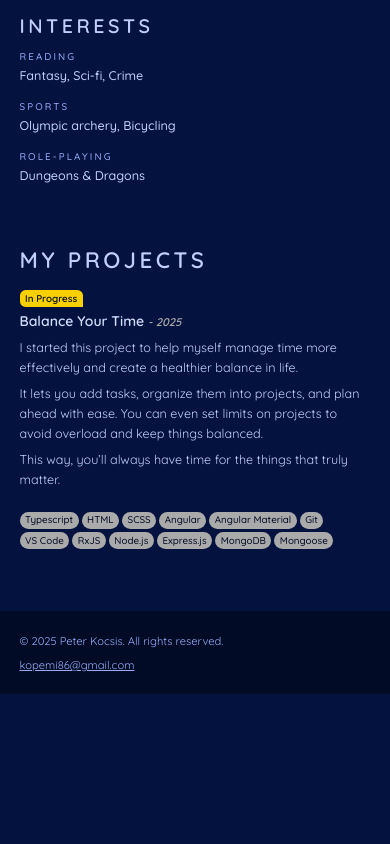
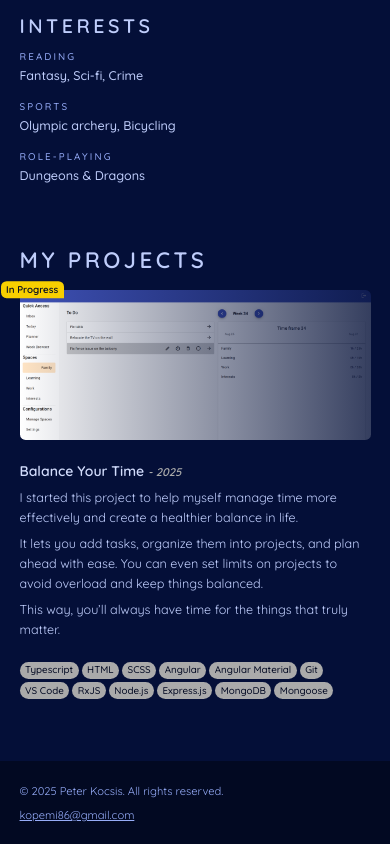
Before and after one commit to PeterKocsis/personal-page, a website: page index.html in a window 390 px wide. Shown: the part 3288-4132 px from the top of the page. Before the commit the page ends 3982 px from the top, so only its background shows below. Drawn offline with nearby package versions, Linux system fonts and the light colour scheme; files that its build step writes are made by us from their sources.

Commit message:
Use responsive principles on project image. Make responsive the project component

```diff
--- a/sass/abstracts/_variables.scss
+++ b/sass/abstracts/_variables.scss
@@ -23,7 +23,7 @@ $h4-font-size: 2rem; // Font size for h4
 
 $color-gray: #333; // Gray color
 
-$main-color: color.scale(#051650, $lightness: -20%);
+$main-color: color.scale(#051650, $lightness: -30%);
 $main-color-hover: #051650;
 $main-color-dark: color.scale($main-color, $lightness: -40%);
 $main-color-darker: color.scale($main-color, $lightness: -20%);
--- a/sass/components/_projects.scss
+++ b/sass/components/_projects.scss
@@ -17,20 +17,19 @@
     }
   }
 
-  @include respond-to("mobile") {
+  @include respond-to("tablet-port") {
     flex-direction: column;
     padding: 2.4rem;
     margin: -2.4rem;
 
-    .project-image {
-      display: block;
-      width: 100%;
-      height: 150px;
-    }
-
-    .project-status {
-      &::after {
-        transform: none;
+    @media (min-resolution: 2dppx) and (min-width: 600px) {
+      .project-image {
+        background-image: linear-gradient(
+            to right,
+            transparent,
+            rgba($accent-color, 0.8)
+          ),
+          url("../../img/personal_planner_1400.png");
       }
     }
   }
@@ -53,8 +52,17 @@
 }
 
 .project-image {
-  flex: 1;
-  background-color: $main-color-lighter;
+  flex: 0 1 30%;
+  min-width: 150px;
+  min-height: 150px;
+  background-image: linear-gradient(
+      to right,
+      transparent,
+      rgba($main-color, 0.8)
+    ),
+    url("../../img/personal_planner_600w.png");
+  background-size: cover;
+  background-position: top left;
   border-radius: $border-radius;
 }
 
@@ -67,7 +75,7 @@
     position: absolute;
     top: 0;
     left: 0;
-    transform: translate(-50%, -50%);
+    transform: translate(-30%, -50%);
     font-size: $font-size-xs;
     font-weight: 600;
     color: $main-color-dark;
```
Also changed, not shown: img/personal_planner_1400.png (added), img/personal_planner_600w.png (added).
